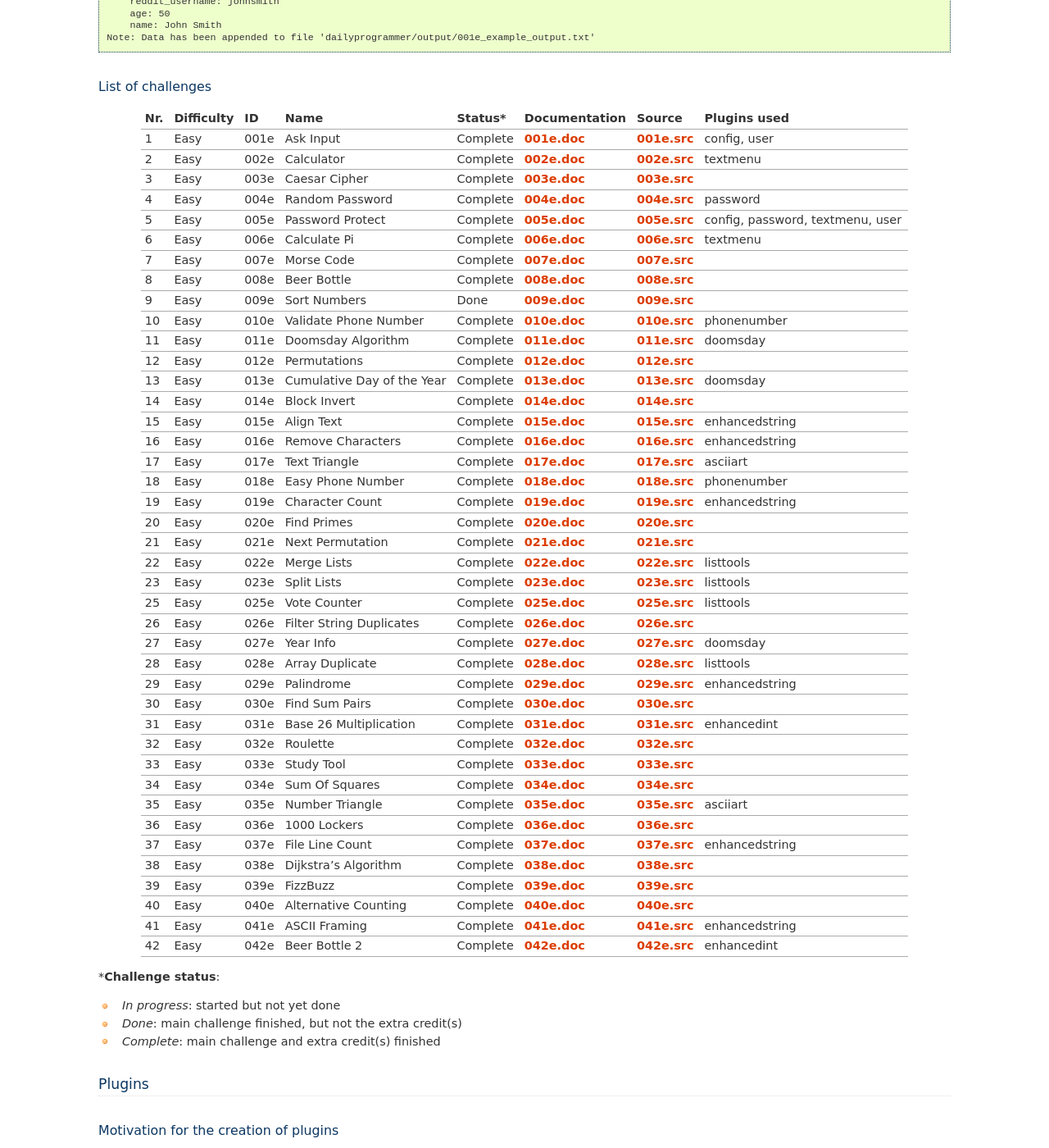
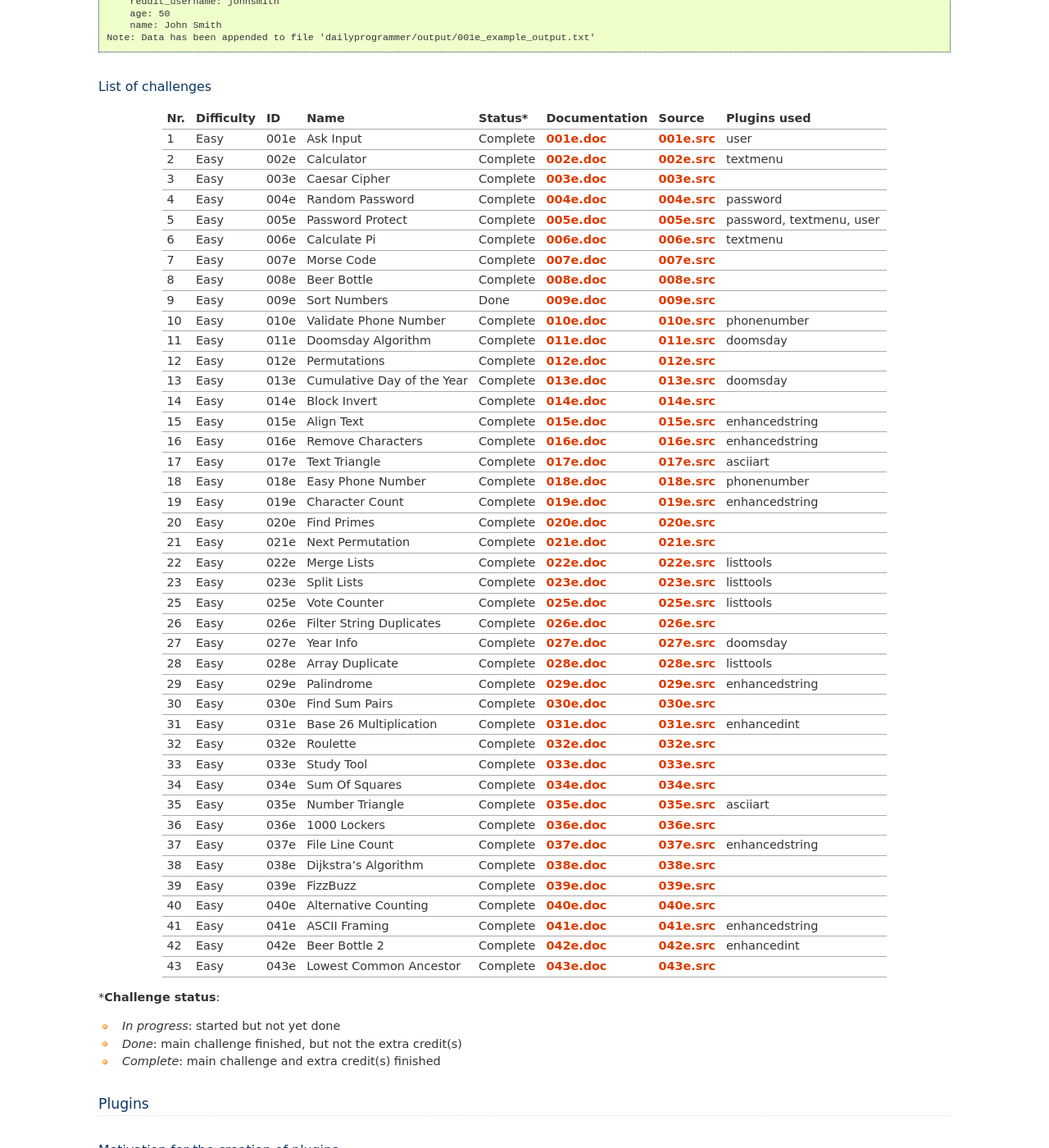
Before and after one commit to UltimateTimmeh/r-daily-programmer, a Sphinx documentation site: the page built from docs/index.rst, in a window 1280 px wide and 1400 px high, scrolled down 977 px. Shown: the whole window at 82% size. Built offline with Sphinx 7.4.7, drawn with Linux system fonts in a browser that asks for light colours; pages that are not in the unit, such as notebooks, are missing from menus.

Commit message:
Forgot to add some changes in previous commit

```diff
--- a/docs/index.rst
+++ b/docs/index.rst
@@ -149,11 +149,13 @@ List of challenges
 .. _041e.src: http://www.github.com/UltimateTimmeh/r-daily-programmer/blob/master/dailyprogrammer/challenges/041e.py
 .. _042e.doc: _apidoc/challenges.042e.html
 .. _042e.src: http://www.github.com/UltimateTimmeh/r-daily-programmer/blob/master/dailyprogrammer/challenges/042e.py
+.. _043e.doc: _apidoc/challenges.043e.html
+.. _043e.src: http://www.github.com/UltimateTimmeh/r-daily-programmer/blob/master/dailyprogrammer/challenges/043e.py
 
 +-----+------------+------+----------------------------+-------------+---------------+-----------+----------------------------------+
 | Nr. | Difficulty | ID   | Name                       | Status*     | Documentation | Source    | Plugins used                     |
 +=====+============+======+============================+=============+===============+===========+==================================+
-| 1   | Easy       | 001e | Ask Input                  | Complete    | 001e.doc_     | 001e.src_ | config, user                     |
+| 1   | Easy       | 001e | Ask Input                  | Complete    | 001e.doc_     | 001e.src_ | user                             |
 +-----+------------+------+----------------------------+-------------+---------------+-----------+----------------------------------+
 | 2   | Easy       | 002e | Calculator                 | Complete    | 002e.doc_     | 002e.src_ | textmenu                         |
 +-----+------------+------+----------------------------+-------------+---------------+-----------+----------------------------------+
@@ -161,7 +163,7 @@ List of challenges
 +-----+------------+------+----------------------------+-------------+---------------+-----------+----------------------------------+
 | 4   | Easy       | 004e | Random Password            | Complete    | 004e.doc_     | 004e.src_ | password                         |
 +-----+------------+------+----------------------------+-------------+---------------+-----------+----------------------------------+
-| 5   | Easy       | 005e | Password Protect           | Complete    | 005e.doc_     | 005e.src_ | config, password, textmenu, user |
+| 5   | Easy       | 005e | Password Protect           | Complete    | 005e.doc_     | 005e.src_ | password, textmenu, user         |
 +-----+------------+------+----------------------------+-------------+---------------+-----------+----------------------------------+
 | 6   | Easy       | 006e | Calculate Pi               | Complete    | 006e.doc_     | 006e.src_ | textmenu                         |
 +-----+------------+------+----------------------------+-------------+---------------+-----------+----------------------------------+
@@ -234,6 +236,8 @@ List of challenges
 | 41  | Easy       | 041e | ASCII Framing              | Complete    | 041e.doc_     | 041e.src_ | enhancedstring                   |
 +-----+------------+------+----------------------------+-------------+---------------+-----------+----------------------------------+
 | 42  | Easy       | 042e | Beer Bottle 2              | Complete    | 042e.doc_     | 042e.src_ | enhancedint                      |
++-----+------------+------+----------------------------+-------------+---------------+-----------+----------------------------------+
+| 43  | Easy       | 043e | Lowest Common Ancestor     | Complete    | 043e.doc_     | 043e.src_ |                                  |
 +-----+------------+------+----------------------------+-------------+---------------+-----------+----------------------------------+
 
 \*\ **Challenge status**:
```
Also changed, not shown: README.md (+1 -0 lines), 1 other file.
